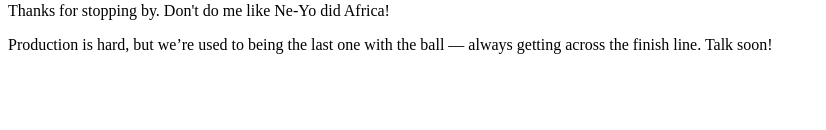
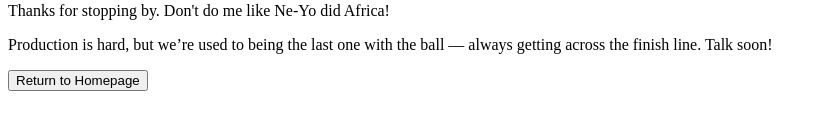
Before and after one commit to WHF-Post/whf-site, a Next.js app: page /thankyou in a window 1280 px wide. Shown: the part 282-412 px from the top of the page, without its empty margins (0-826 px from the left). Built offline with nearby package versions, Linux system fonts and the light colour scheme.

Commit message:
Update thankyou.jsx

```diff
--- a/pages/thankyou.jsx
+++ b/pages/thankyou.jsx
@@ -1,5 +1,6 @@
 import React from 'react';
 import Head from 'next/head';
+import Link from 'next/link';
 
 export default function ThankYou() {
   return (
@@ -27,10 +28,16 @@ export default function ThankYou() {
           Thanks for stopping by. Don&apos;t do me like Ne-Yo did Africa!
         </p>
 
-        <p className="text-base text-gray-400 max-w-xl mx-auto italic">
+        <p className="text-base text-gray-400 max-w-xl mx-auto italic mb-12">
           Production is hard, but we’re used to being the last one with the ball —
           always getting across the finish line. Talk soon!
         </p>
+
+        <Link href="/">
+          <button className="px-6 py-3 rounded-full bg-blue-600 hover:bg-blue-800 transition-all duration-200 glitch-glow">
+            Return to Homepage
+          </button>
+        </Link>
       </div>
     </>
   );
```
